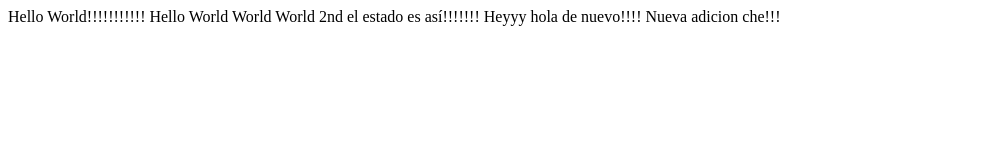
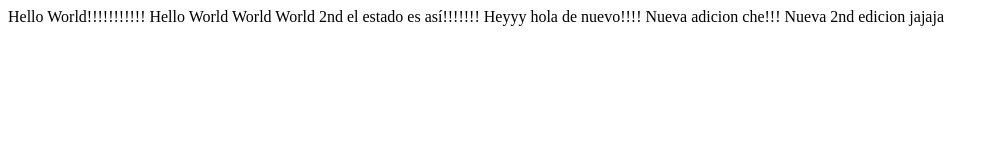
Before and after one commit to rusitonet/lecture0, a plain HTML site: page hello4.html in a window 1280 px wide. Shown: the whole page, without its empty margins (0-999 px from the left). Drawn offline with Linux system fonts and the light colour scheme.

Commit message:
Update hello4.html

```diff
--- a/hello4.html
+++ b/hello4.html
@@ -7,5 +7,6 @@
         Hello World!!!!!!!!!!!
         Hello World World World 2nd el estado es así!!!!!!! Heyyy hola de nuevo!!!!
         Nueva adicion che!!!
+        Nueva 2nd edicion jajaja
     </body>
 </html>
```
